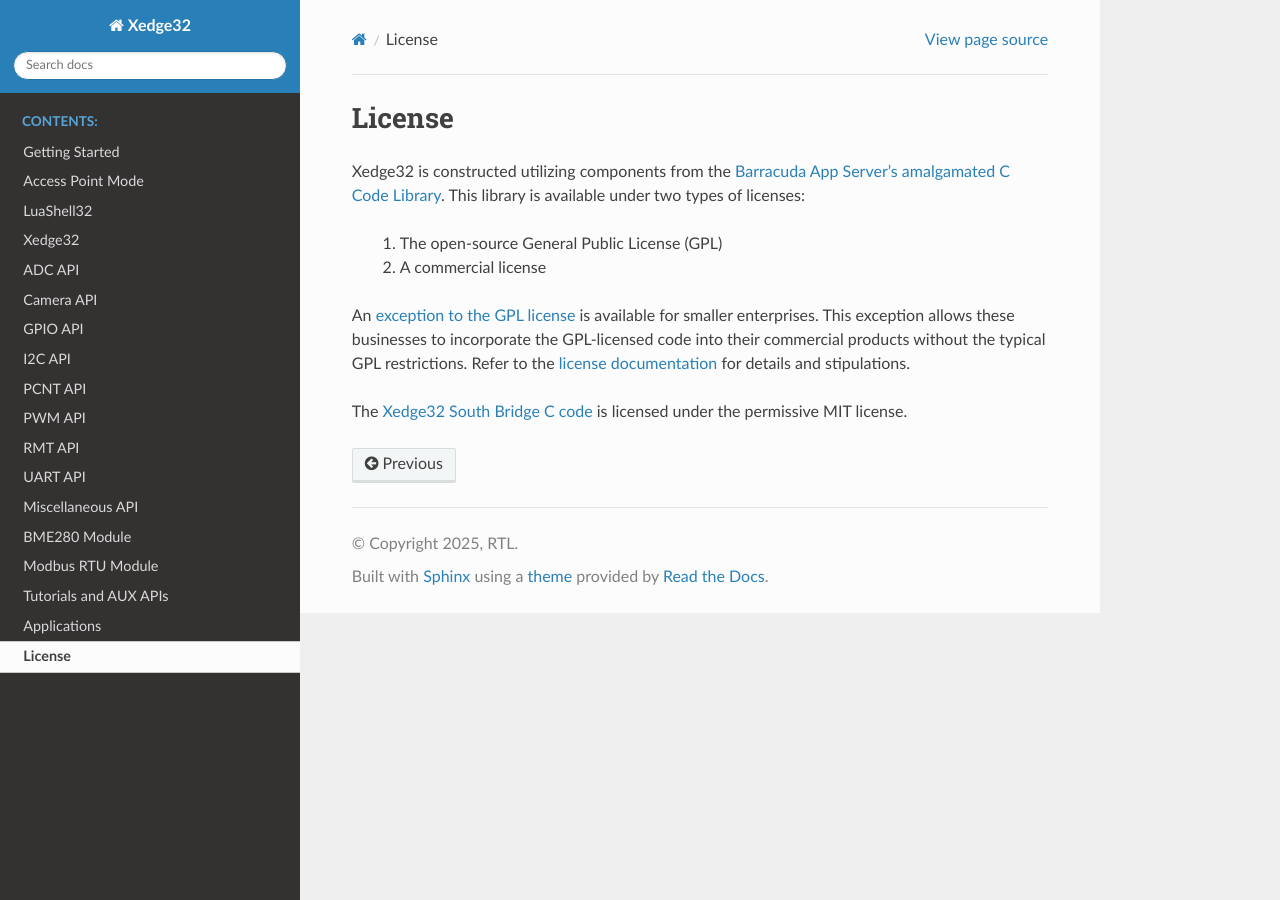
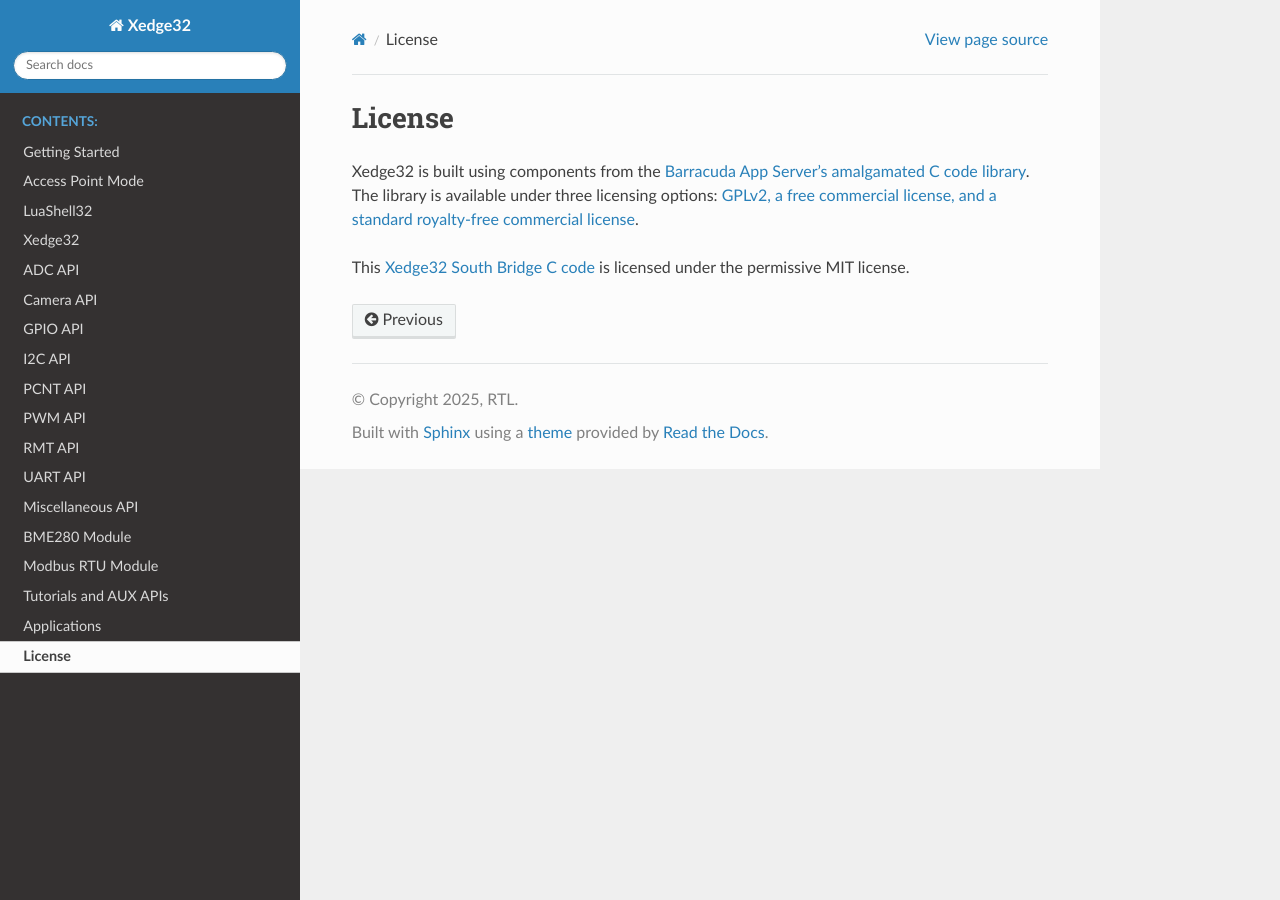
Before and after one commit to RealTimeLogic/Xedge32, a Sphinx documentation site: the page built from doc/source/license.rst, in a window 1280 px wide. Built offline with Sphinx 7.4.7 and the Read the Docs theme 3.1.0, drawn with Linux system fonts in a browser that asks for light colours.

Commit message:
Update license.rst

```diff
--- a/doc/source/license.rst
+++ b/doc/source/license.rst
@@ -1,11 +1,6 @@
 License
 ========
 
-Xedge32 is constructed utilizing components from the `Barracuda App Server's amalgamated C Code Library <https://github.com/RealTimeLogic/BAS>`_. This library is available under two types of licenses:
+Xedge32 is built using components from the `Barracuda App Server's amalgamated C code library <https://github.com/RealTimeLogic/BAS>`_. The library is available under three licensing options: `GPLv2, a free commercial license, and a standard royalty-free commercial license <https://github.com/RealTimeLogic/BAS#license>`_.
 
-   1. The open-source General Public License (GPL)
-   2. A commercial license
-
-An `exception to the GPL license <https://realtimelogic.com/startuplic/>`_ is available for smaller enterprises. This exception allows these businesses to incorporate the GPL-licensed code into their commercial products without the typical GPL restrictions. Refer to the `license documentation <https://github.com/RealTimeLogic/BAS/blob/main/LICENSE>`_ for details and stipulations.
-
-The `Xedge32 South Bridge C code <https://github.com/RealTimeLogic/Xedge32>`_ is licensed under the permissive MIT license.
+This `Xedge32 South Bridge C code <https://github.com/RealTimeLogic/Xedge32>`_ is licensed under the permissive MIT license.
```
